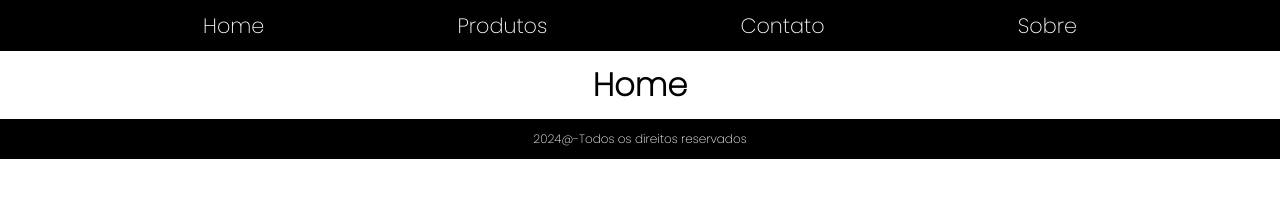
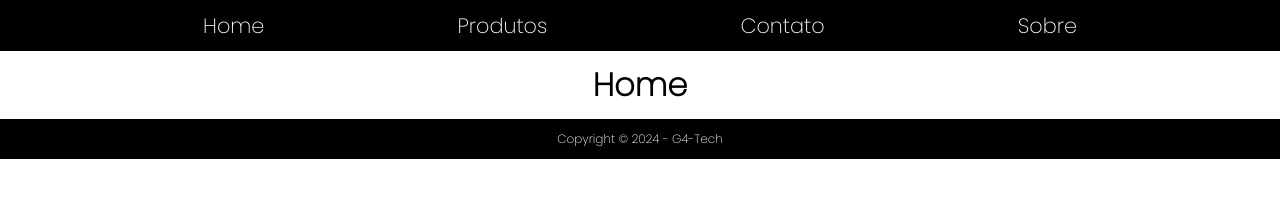
Before and after one commit to Geral-cp-s/CP4-WEB, a React (Vite) app: page / in a window 1280 px wide. Shown: the top 220 px of the page. Built offline with nearby package versions, Linux system fonts and the light colour scheme.

Commit message:
Substituindo texto do rodapé

```diff
--- a/src/components/Footer.jsx
+++ b/src/components/Footer.jsx
@@ -3,7 +3,7 @@ import { Rodape } from "../styles/styled"
 const Footer = () =>{
     return(
         <Rodape>
-        <p>2024@-Todos os direitos reservados</p>
+        <p>Copyright © 2024 - G4-Tech</p>
         </Rodape>
     )
 }
```
